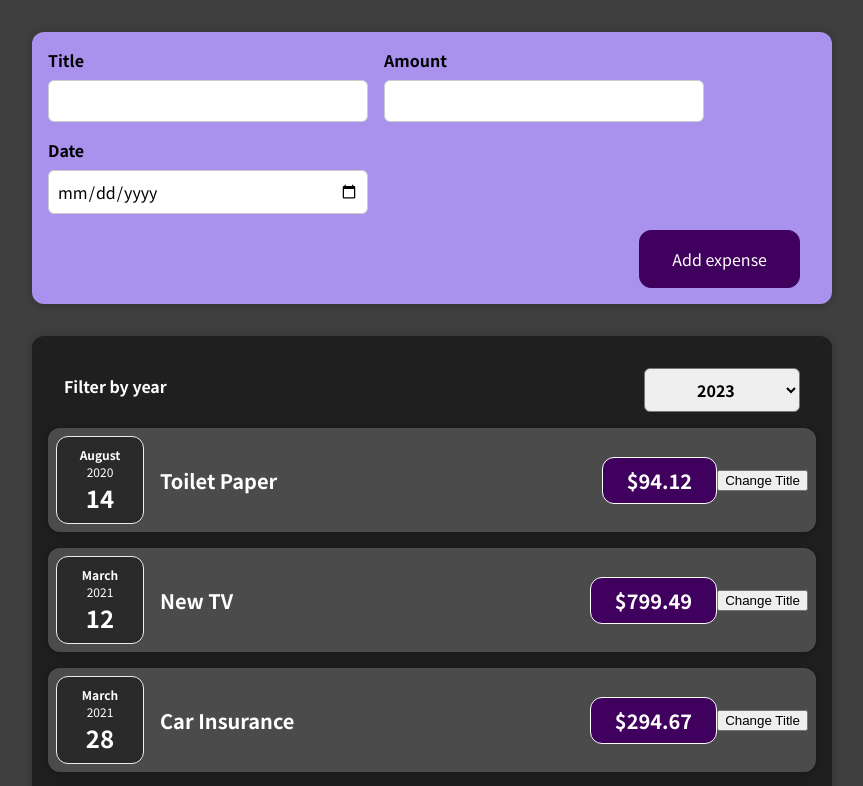
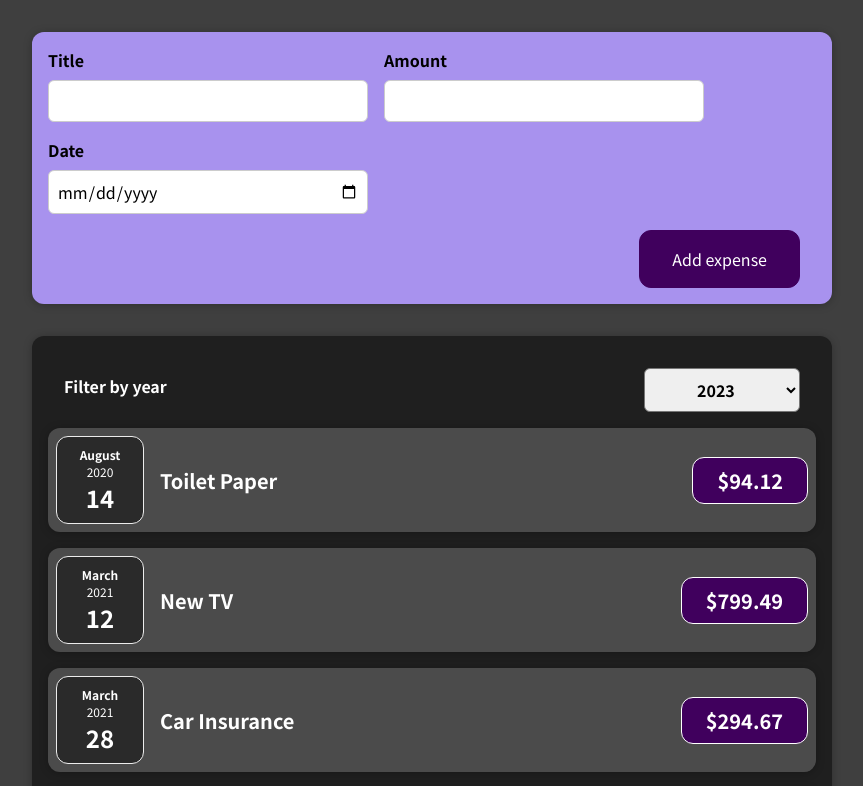
Before and after one commit to tenguterror/01-starting-setup, a React (Create React App) app: page / in a window 1280 px wide. Shown: the top 786 px of the page, without its empty margins (208-1071 px from the left). Built offline with nearby package versions, Linux system fonts and the light colour scheme.

Commit message:
removed items no longer needed

```diff
--- a/src/components/Expenses/ExpenseItem.js
+++ b/src/components/Expenses/ExpenseItem.js
@@ -1,27 +1,17 @@
-import React, { useState } from 'react';
+import React from 'react';
 
 import './ExpenseItem.css';
 import Card from '../UI/Card';
 import ExpenseDate from './ExpenseDate';
 
 const ExpenseItem = (props) => {
-  // function clickHandler() {}
-  const [title, setTitle] = useState(props.title);
-  console.log('ExpenseItem evaluated by React');
-
-  const clickHandler = () => {
-    setTitle('Updated!');
-    console.log(title);
-  };
-
   return (
     <Card className='expense-item'>
       <ExpenseDate date={props.date} />
       <div className='expense-item__description'>
-        <h2>{title}</h2>
+        <h2>{props.title}</h2>
         <div className='expense-item__price'>${props.amount}</div>
       </div>
-      <button onClick={clickHandler}>Change Title</button>
     </Card>
   );
 };
```
